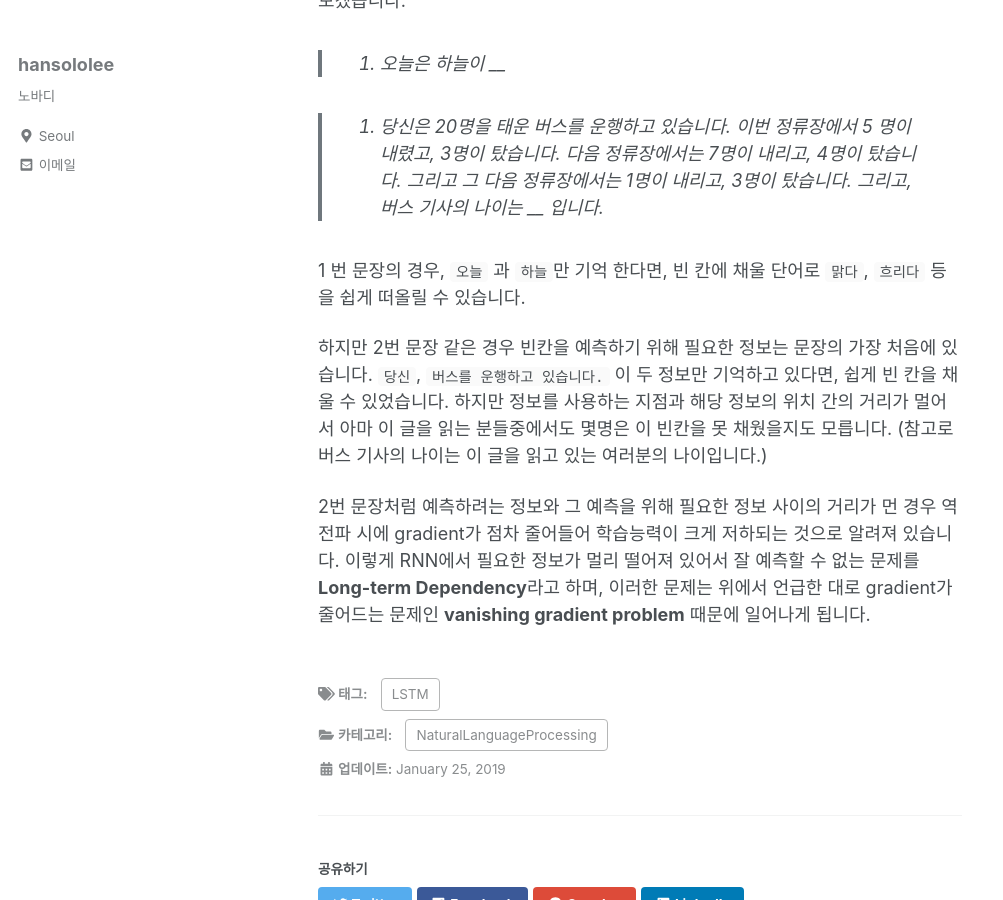
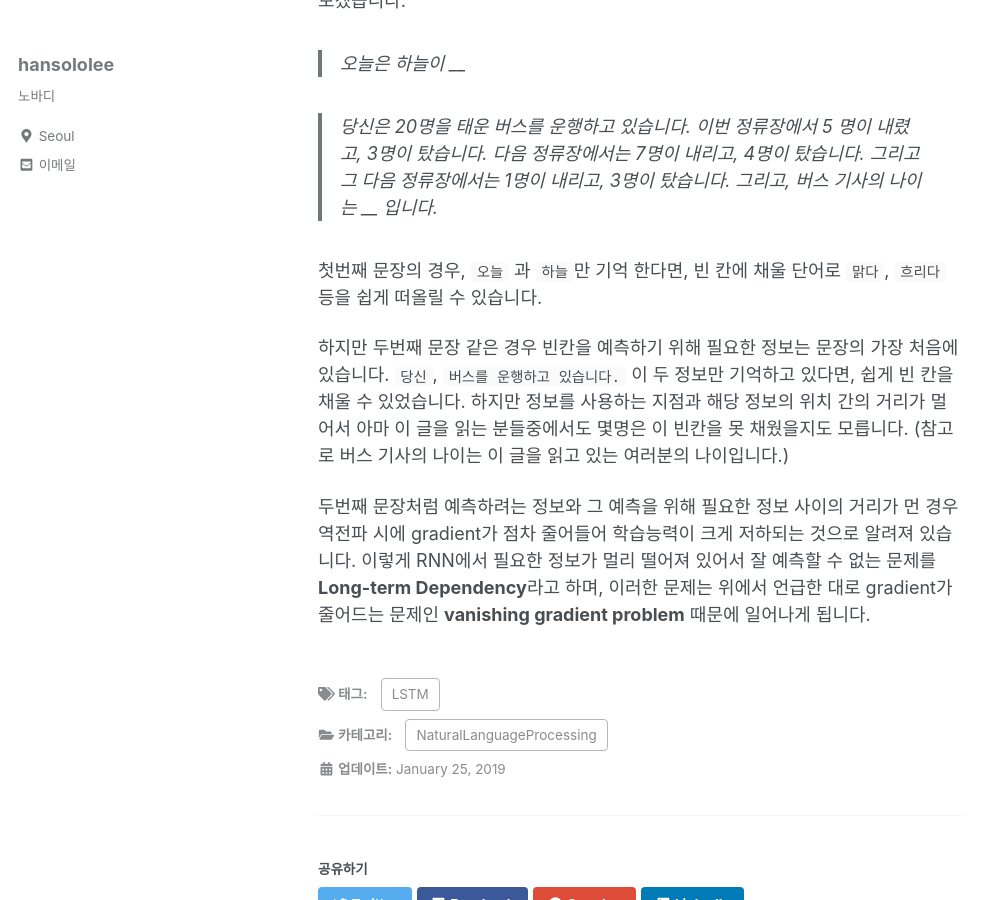
Before and after one commit to arisongha/hansololee.github.io, a Jekyll site: the page built from _posts/2019-01-25-lstm.md, in a window 1280 px wide and 900 px high, scrolled down 459 px. Shown: the whole window, without its empty margins (0-1003 px from the left). Built offline with Jekyll 4.4.1, drawn with Linux system fonts in a browser that asks for light colours; cached includes are drawn as plain includes; nearby versions of some CDN libraries.

Commit message:
Update 2019-01-25-lstm.md

```diff
--- a/_posts/2019-01-25-lstm.md
+++ b/_posts/2019-01-25-lstm.md
@@ -15,14 +15,14 @@ categories:
 
 RNN은 현재의 문제를 해결하는데 이전의 정보를 이용합니다. 하지만, 실제로도 그럴까요? 사실 상황에 따라 다르다고 할 수 있습니다. 아래 예로든 문장으로 무슨 말인지 알아보겠습니다.
 
-> 1. 오늘은 하늘이 ____
+> 오늘은 하늘이 ____
 
-> 2. 당신은 20명을 태운 버스를 운행하고 있습니다. 이번 정류장에서 5 명이 내렸고, 3명이 탔습니다. 다음 정류장에서는 7명이 내리고, 4명이 탔습니다. 그리고 그 다음 정류장에서는 1명이 내리고, 3명이 탔습니다. 그리고, 버스 기사의 나이는 ____ 입니다.
+> 당신은 20명을 태운 버스를 운행하고 있습니다. 이번 정류장에서 5 명이 내렸고, 3명이 탔습니다. 다음 정류장에서는 7명이 내리고, 4명이 탔습니다. 그리고 그 다음 정류장에서는 1명이 내리고, 3명이 탔습니다. 그리고, 버스 기사의 나이는 ____ 입니다.
 
-1 번 문장의 경우, `오늘` 과 `하늘`만 기억 한다면, 빈 칸에 채울 단어로 `맑다`, `흐리다` 등을 쉽게 떠올릴 수 있습니다.
+첫번째 문장의 경우, `오늘` 과 `하늘`만 기억 한다면, 빈 칸에 채울 단어로 `맑다`, `흐리다` 등을 쉽게 떠올릴 수 있습니다.
 
-하지만 2번 문장 같은 경우 빈칸을 예측하기 위해 필요한 정보는 문장의 가장 처음에 있습니다. `당신`, `버스를 운행하고 있습니다.` 이 두 정보만 기억하고 있다면, 쉽게 빈 칸을 채울 수 있었습니다. 하지만 정보를 사용하는 지점과 해당 정보의 위치 간의 거리가 멀어서 아마 이 글을 읽는 분들중에서도 몇명은 이 빈칸을 못 채웠을지도 모릅니다. (참고로 버스 기사의 나이는 이 글을 읽고 있는 여러분의 나이입니다.)
+하지만 두번째 문장 같은 경우 빈칸을 예측하기 위해 필요한 정보는 문장의 가장 처음에 있습니다. `당신`, `버스를 운행하고 있습니다.` 이 두 정보만 기억하고 있다면, 쉽게 빈 칸을 채울 수 있었습니다. 하지만 정보를 사용하는 지점과 해당 정보의 위치 간의 거리가 멀어서 아마 이 글을 읽는 분들중에서도 몇명은 이 빈칸을 못 채웠을지도 모릅니다. (참고로 버스 기사의 나이는 이 글을 읽고 있는 여러분의 나이입니다.)
 
 
 
-2번 문장처럼 예측하려는 정보와 그 예측을 위해 필요한 정보 사이의 거리가 먼 경우 역전파 시에 gradient가 점차 줄어들어 학습능력이 크게 저하되는 것으로 알려져 있습니다. 이렇게 RNN에서 필요한 정보가 멀리 떨어져 있어서 잘 예측할 수 없는 문제를 **Long-term Dependency**라고 하며, 이러한 문제는 위에서 언급한 대로 gradient가 줄어드는 문제인 **vanishing gradient problem** 때문에 일어나게 됩니다.
+두번째 문장처럼 예측하려는 정보와 그 예측을 위해 필요한 정보 사이의 거리가 먼 경우 역전파 시에 gradient가 점차 줄어들어 학습능력이 크게 저하되는 것으로 알려져 있습니다. 이렇게 RNN에서 필요한 정보가 멀리 떨어져 있어서 잘 예측할 수 없는 문제를 **Long-term Dependency**라고 하며, 이러한 문제는 위에서 언급한 대로 gradient가 줄어드는 문제인 **vanishing gradient problem** 때문에 일어나게 됩니다.
```
